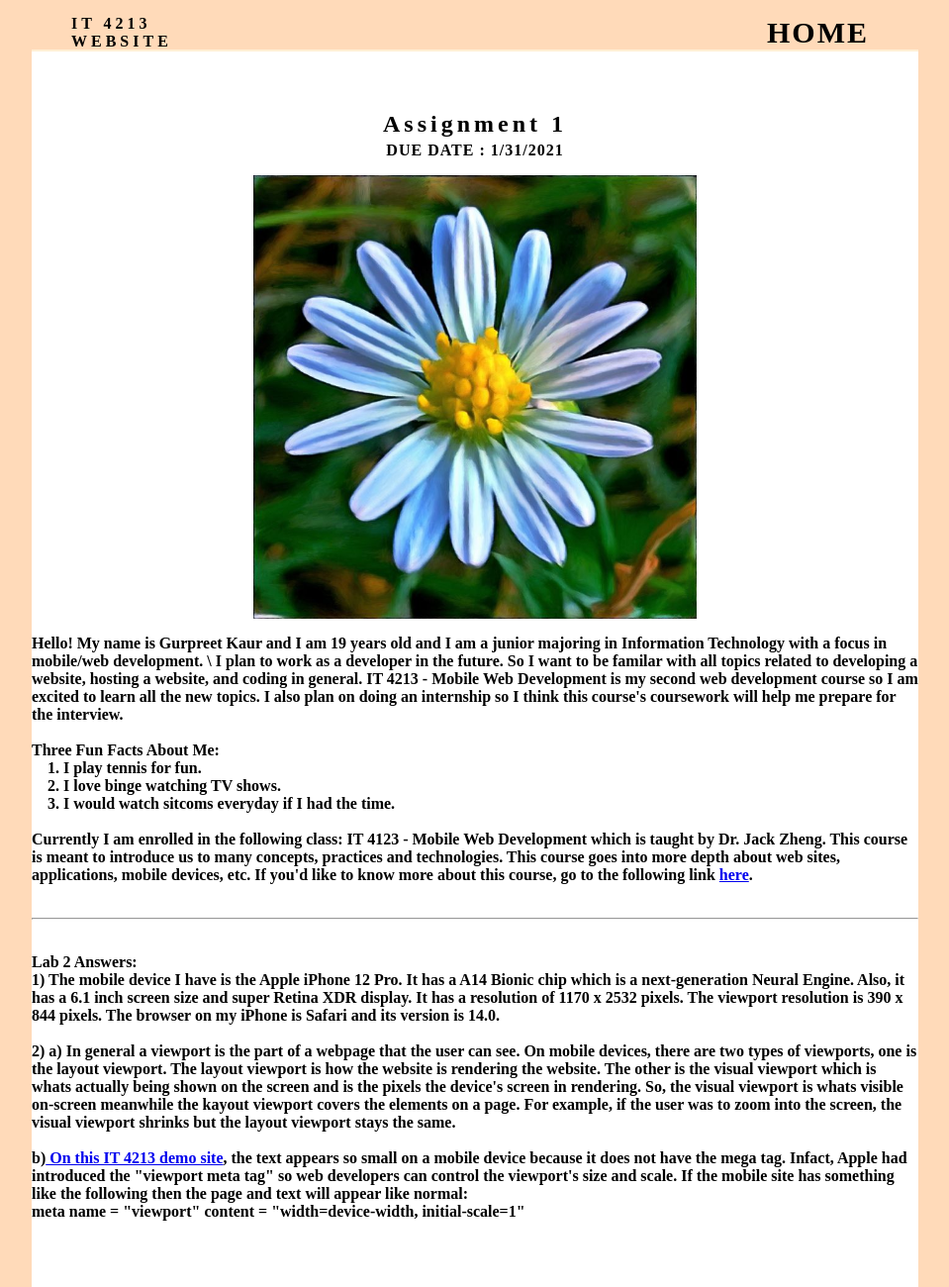
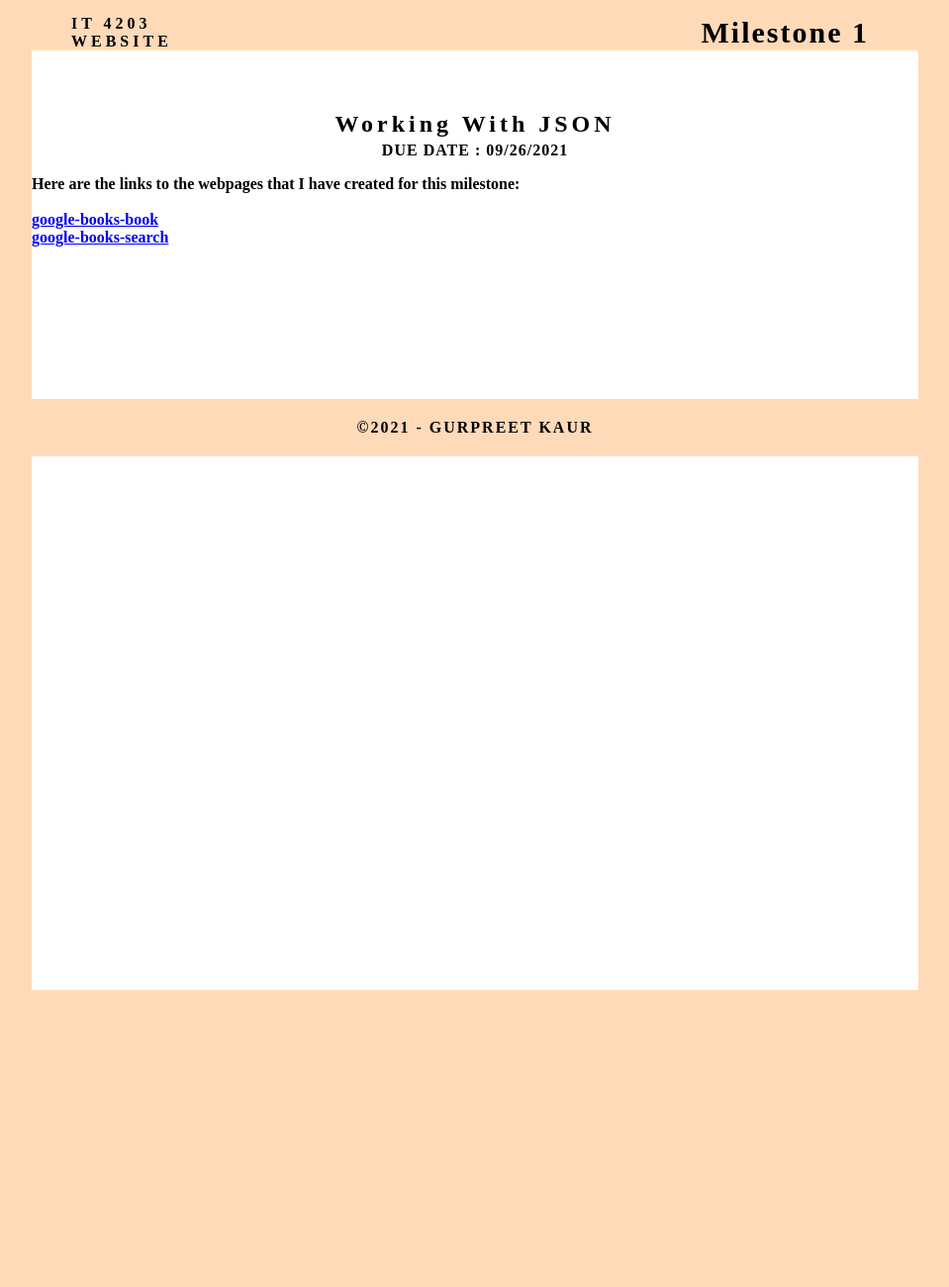
Before and after one commit to Gkaur4/Gkaur4.github.io, a plain HTML site: page IT4213-Assignment1.html in a window 1280 px wide. Shown: the top 1300 px of the page at 99% size, without its empty margins (160-1119 px from the left). After the commit the page ends 1000 px from the top, so only its background shows below. Drawn offline with Linux system fonts and the light colour scheme.

Commit message:
Update IT4213-Assignment1.html

```diff
--- a/IT4213-Assignment1.html
+++ b/IT4213-Assignment1.html
@@ -1,4 +1,4 @@
-<!doctype html>
+  <!doctype html>
 <html lang="en-US">
 <head>
 <meta charset="utf-8">
@@ -13,49 +13,25 @@
 
 <div class="container">
   <header> <a href="">
-    <h4 class="logo">IT 4213 WEBSITE</h4>
+    <h4 class="logo">IT 4203 WEBSITE</h4>
 </a>
     <nav>
       <ul>
-        <li><a href="#hero">HOME</a></li>
+        <li><a href="#hero">Milestone 1</a></li>
       </ul>
     </nav>
   </header>
 
   <section class="hero" id="hero">
-    <h2 class="hero_header">Assignment 1</h2>
-    <p class="tagline">DUE DATE : 1/31/2021</p>
-    <img src="FlowerIT4213TINY.jpg" alt = "Flowers" class="center">
-    <p class="light">Hello! My name is Gurpreet Kaur and I am 19 years old
-        and I am a junior majoring in Information Technology with a focus in mobile/web development. \
-        I plan to work as a developer in the future. So I want to be familar with all topics related to developing a website, hosting a website, and
-        coding in general. IT 4213 - Mobile Web Development is my second web development course so I am excited to learn all
-        the new topics. I also plan on doing an internship so I think this course's coursework will help me prepare for the interview.<br><br>
-	Three Fun Facts About Me:<br>
-	&emsp;1. I play tennis for fun.<br>
-	&emsp;2. I love binge watching TV shows.<br>
-	&emsp;3. I would watch sitcoms everyday if I had the time. <br><br>
+    <h2 class="hero_header">Working With JSON</h2>
+    <p class="tagline">DUE DATE : 09/26/2021</p>
+    <p class="light"> Here are the links to the webpages that I have created for this
+    milestone:<br><br>
+    <a /href="http://it4213.azurewebsites.net/demo/" >google-books-book </a>
+  <br>  <a /href="http://it4213.azurewebsites.net/demo/" >google-books-search </a>
 
-Currently I am enrolled in the following class: IT 4123 - Mobile Web Development which is taught by Dr. Jack Zheng.
-This course is meant to introduce us to many concepts, practices and technologies. This course goes into more depth
- about web sites, applications, mobile devices, etc. If you'd like to know more about this course, go to the following link <a href="http://it4213.azurewebsites.net/">here</a>.<br><br>
-</p>
-	  <hr>
-      <p class="light"><br>Lab 2 Answers: <br>1) The mobile device I have is the Apple iPhone 12 Pro. It has a A14 Bionic chip which is a next-generation Neural Engine. Also, it
-         has a 6.1 inch screen size and super Retina XDR display. It has a resolution of 1170 x 2532 pixels. The viewport resolution is 390 x 844 pixels.
-         The browser on my iPhone is Safari and its version is 14.0.
-        <br>
-        <br> 2) a) In general a viewport is the part of a webpage that the user can see. On mobile devices, there are two types of viewports, one
-         is the layout viewport. The layout viewport is how the website is rendering the website.
-         The other is the visual viewport which is whats actually being shown on the screen and is the pixels the device's screen in rendering.
-         So, the visual viewport is whats visible on-screen meanwhile the kayout viewport covers the elements on a page. For example, if the
-         user was to zoom into the screen, the visual viewport shrinks but the layout viewport stays the same.
-         <br><br>
-        b)<a /href="http://it4213.azurewebsites.net/demo/" > On this IT 4213 demo site</a>, the text appears so small on a mobile device
-         because it does not have the mega tag. Infact, Apple had introduced the "viewport meta tag" so web developers can control the viewport's size and scale.
-         If the mobile site has something like the following then the page and text will appear like normal: <br> meta name = "viewport" content = "width=device-width, initial-scale=1"
+ <br><br>
 
-</p>
   </section>
   <div class="copyright">&copy;2021 - Gurpreet Kaur</div>
 </div>
```
